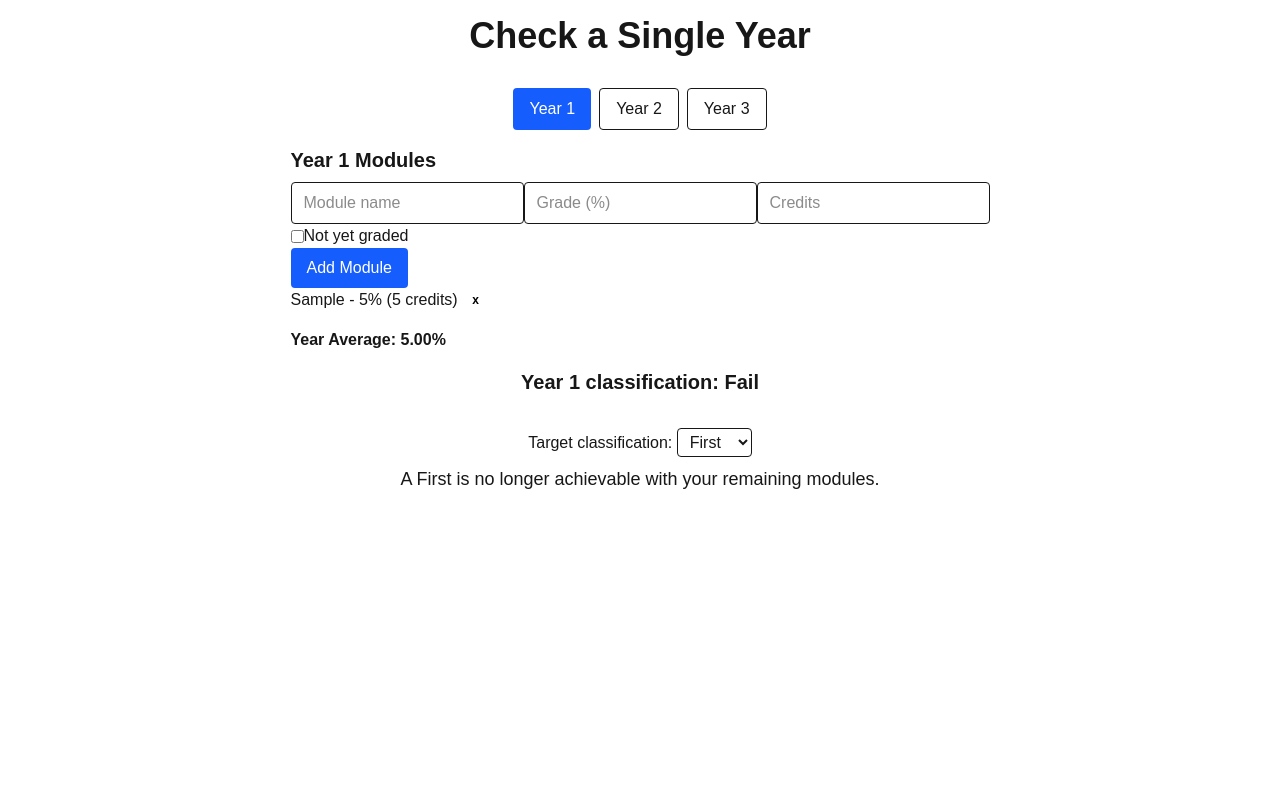
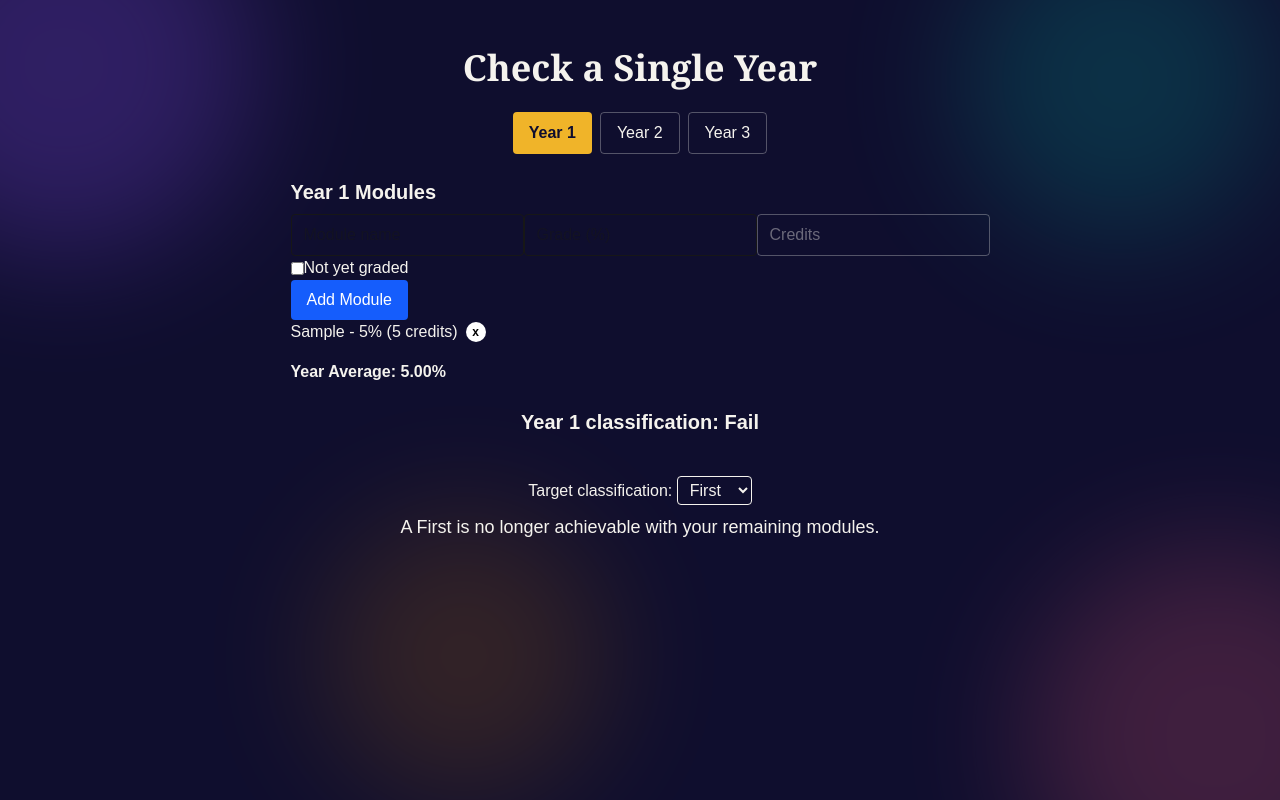
Before and after one commit to krtk119/Grade-Classification-Calculator, a Next.js app: page /single-year-calculator in a window 1280 px wide. Both pictures are taken after typing "Sample", "5", "5" into the empty fields and a click on the button "Add Module". Built offline with nearby package versions, Linux system fonts and the light colour scheme.

Commit message:
Apply consistent navy/gold theme across all pages via CalculatorShell; restyle ModuleForm and UniversitySelector; unify homepage buttons

```diff
--- a/app/degree-calculator/page.tsx
+++ b/app/degree-calculator/page.tsx
@@ -7,6 +7,7 @@ import UniversitySelector from "@/components/UniversitySelector";
 import ModuleForm from "@/components/ModuleForm";
 import { calculateOverallClassification } from "@/lib/calculations/overallClassification";
 import { calculateRequiredAverage} from "@/lib/calculations/reverseCalculator";
+import CalculatorShell from "@/components/CalculatorShell";
 
 export default function CalculatorPage() {
     const [selectedScheme, setSelectedScheme] = useState<UniversityScheme | null>(null);
@@ -27,9 +28,10 @@ export default function CalculatorPage() {
     selectedScheme && (year2Modules.length > 0 || year3Modules.length > 0)
          ? calculateRequiredAverage(years, selectedScheme, target)
          : null;
+
+
          return (
-        <main className="flex min-h-screen flex-col items-center gap-4 p-4">
-            <h1 className="text-4xl font-bold mb-4">University Grade Calculator</h1>
+        <CalculatorShell title="University Grade Calculator">
             <UniversitySelector
                 schemes={schemes}
                 selectedScheme={selectedScheme}
@@ -48,17 +50,17 @@ export default function CalculatorPage() {
                 />
             </div>
             {result && (
-                <p className="text-xl font-bold">
+                <p className="text-xl font-bold text-[#F5F3EE]">
                     Overall: {result.percentage.toFixed(2)}% - {result.classification}
                 </p>
             )}
             <div className="flex flex-col items-center gap-2 mt-4">
-  <label>
+                <label className="text-[#F5F3EE]">
                     Target classification:{" "}
                     <select
                         value={target}
                         onChange={(e) => setTarget(e.target.value)}
-      className="border rounded px-2 py-1"
+                        className="border rounded px-2 py-1 bg-[#0F0E2E] text-[#F5F3EE]"
                     >
                         <option value="First">First</option>
                         <option value="2:1">2:1</option>
@@ -67,7 +69,7 @@ export default function CalculatorPage() {
                     </select>
                 </label>
                 {reverseResult && (
-    <p className="text-lg">
+                    <p className="text-lg text-[#F5F3EE]">
                         {!reverseResult.isAchievable
                             ? `A ${target} is no longer achievable with your remaining modules.`
                             : reverseResult.requiredAverage <= 0
@@ -76,6 +78,6 @@ export default function CalculatorPage() {
                     </p>
                 )}
             </div>
-        </main>
+        </CalculatorShell>
     );
 }
--- a/app/page.tsx
+++ b/app/page.tsx
@@ -42,11 +42,11 @@ export default function Home() {
         </h1>
         <p className="text-[#F5F3EE]/70">
           Work out your UK degree classification, and what you still need to
-          score to hit your target — whether you&apos;re checking your full
+          score to hit your target, whether you&apos;re checking your full
           degree across multiple years, or just one year at a time.
         </p>
         <p className="text-sm text-[#F5F3EE]/50">
-          Supports common UK weighting patterns (e.g. 20:80, 30:70, 33:67) —
+          Supports common UK weighting patterns (e.g. 20:80, 30:70, 33:67), but always
           check your own university&apos;s regulations for exact figures.
         </p>
         <div className="flex gap-4 mt-2">
@@ -56,12 +56,12 @@ export default function Home() {
           >
             Full Degree Calculator
           </Link>
-          <Link
-            href="/single-year-calculator"
-            className="border border-[#F5F3EE]/30 text-[#F5F3EE] px-5 py-2.5 rounded-lg hover:bg-[#F5F3EE]/10 transition"
-          >
-            Check a Single Year
-          </Link>
+         <Link
+  href="/single-year-calculator"
+  className="bg-[#F0B429] text-[#0F0E2E] font-semibold px-5 py-2.5 rounded-lg hover:bg-[#F0B429]/90 transition"
+>
+  Check a Single Year
+</Link>
         </div>
       </div>
     </main>
--- a/app/single-year-calculator/page.tsx
+++ b/app/single-year-calculator/page.tsx
@@ -5,7 +5,8 @@ import { Module } from "@/types";
 import { calculateYearAverage } from "@/lib/calculations/yearAverage";
 import { classifyPercentage } from "@/lib/calculations/classify";
 import ModuleForm from "@/components/ModuleForm";
-import {calculateRequiredAverage} from "@/lib/calculations/reverseCalculator";
+import { calculateRequiredAverage } from "@/lib/calculations/reverseCalculator";
+import CalculatorShell from "@/components/CalculatorShell";
 
 const boundaries = { first: 70, twoOne: 60, twoTwo: 50, third: 40 };
 
@@ -21,23 +22,21 @@ export default function SingleYearCalculatorPage() {
     id: "single-year",
     universityName: "Single Year",
     schemeName: "100%",
-    yearWeights: {[selectedYear]: 100},
+    yearWeights: { [selectedYear]: 100 },
     boundaries,
   };
 
   const reverseResult =
     modules.length > 0
       ? calculateRequiredAverage(
-        [{id: "y", yearNumber: selectedYear, modules, countsTowardClassification: true}],
+          [{ id: "y", yearNumber: selectedYear, modules, countsTowardClassification: true }],
           singleYearScheme,
           target
         )
       : null;
 
   return (
-    <main className="flex min-h-screen flex-col items-center gap-4 p-4">
-      <h1 className="text-4xl font-bold mb-4">Check a Single Year</h1>
-
+    <CalculatorShell title="Check a Single Year">
       <div className="flex gap-2">
         {[1, 2, 3].map((y) => (
           <button
@@ -47,7 +46,9 @@ export default function SingleYearCalculatorPage() {
               setModules([]);
             }}
             className={`px-4 py-2 rounded ${
-              selectedYear === y ? "bg-blue-600 text-white" : "border"
+              selectedYear === y
+                ? "bg-[#F0B429] text-[#0F0E2E] font-semibold"
+                : "border border-[#F5F3EE]/30 text-[#F5F3EE]"
             }`}
           >
             Year {y}
@@ -62,17 +63,18 @@ export default function SingleYearCalculatorPage() {
       />
 
       {classification && (
-        <p className="text-xl font-bold">
+        <p className="text-xl font-bold text-[#F5F3EE]">
           Year {selectedYear} classification: {classification}
         </p>
       )}
+
       <div className="flex flex-col items-center gap-2 mt-4">
-  <label>
+        <label className="text-[#F5F3EE]">
           Target classification:{" "}
           <select
             value={target}
             onChange={(e) => setTarget(e.target.value)}
-      className="border rounded px-2 py-1"
+            className="border rounded px-2 py-1 bg-[#0F0E2E] text-[#F5F3EE]"
           >
             <option value="First">First</option>
             <option value="2:1">2:1</option>
@@ -81,7 +83,7 @@ export default function SingleYearCalculatorPage() {
           </select>
         </label>
         {reverseResult && (
-    <p className="text-lg">
+          <p className="text-lg text-[#F5F3EE]">
             {!reverseResult.isAchievable
               ? `A ${target} is no longer achievable with your remaining modules.`
               : reverseResult.requiredAverage <= 0
@@ -90,6 +92,6 @@ export default function SingleYearCalculatorPage() {
           </p>
         )}
       </div>
-    </main>
+    </CalculatorShell>
   );
 }
--- /dev/null
+++ b/components/CalculatorShell.tsx
@@ -0,0 +1,23 @@
+import { ReactNode } from "react";
+
+interface CalculatorShellProps {
+  title: string;
+  children: ReactNode;
+}
+
+export default function CalculatorShell({ title, children }: CalculatorShellProps) {
+  return (
+    <main className="relative min-h-screen bg-[#0F0E2E] p-4 overflow-hidden">
+      {/* soft ambient color glow across the background */}
+      <div className="absolute -top-32 -left-32 w-96 h-96 bg-violet-500 rounded-full blur-3xl opacity-25" />
+      <div className="absolute -top-20 right-0 w-80 h-80 bg-teal-500 rounded-full blur-3xl opacity-20" />
+      <div className="absolute -bottom-32 -right-32 w-96 h-96 bg-rose-400 rounded-full blur-3xl opacity-20" />
+      <div className="absolute bottom-0 left-1/4 w-72 h-72 bg-amber-500 rounded-full blur-3xl opacity-15" />
+
+      <div className="relative z-10 flex flex-col items-center gap-6 pt-8">
+        <h1 className="text-4xl font-bold text-[#F5F3EE] font-serif">{title}</h1>
+        {children}
+      </div>
+    </main>
+  );
+}
--- a/components/ModuleForm.tsx
+++ b/components/ModuleForm.tsx
@@ -41,7 +41,7 @@ export default function ModuleForm({ modules, setModules, yearLabel }: ModuleFor
 
   return (
     <div>
-      <h2 className="text-xl font-bold mb-2">{yearLabel}</h2>
+      <h2 className="text-xl font-bold mb-2 text-[#F5F3EE]">{yearLabel}</h2>
       <input
         type="text"
         value={name}
@@ -62,9 +62,9 @@ export default function ModuleForm({ modules, setModules, yearLabel }: ModuleFor
         value={credits}
         onChange={(e) => setCredits(e.target.value)}
         placeholder="Credits"
-        className="border rounded px-3 py-2"
+        className="border border-[#F5F3EE]/30 bg-transparent text-[#F5F3EE] rounded px-3 py-2 placeholder:text-[#F5F3EE]/40"
       />
-      <label className="flex items-center space-x-2">
+      <label className="flex items-center space-x-2 text-[#F5F3EE]">
         <input
           type="checkbox"
           checked={notGraded}
@@ -81,7 +81,7 @@ export default function ModuleForm({ modules, setModules, yearLabel }: ModuleFor
       <ul>
         {modules.map((m) => (
           <li key={m.id} className="flex items-center gap-2">
-          <span>
+          <span className="text-[#F5F3EE]">
             {m.name} - {m.grade !== undefined ? `${m.grade}%` : "Not yet graded"} ({m.credits} credits)
           </span>
           <button
@@ -94,7 +94,7 @@ export default function ModuleForm({ modules, setModules, yearLabel }: ModuleFor
           </li>
         ))}
       </ul>
-      <p className="mt-4 font-bold">
+      <p className="mt-4 font-bold text-[#F5F3EE]">
         Year Average: {yearAverage.toFixed(2)}%
       </p>
     </div>
--- a/components/UniversitySelector.tsx
+++ b/components/UniversitySelector.tsx
@@ -20,7 +20,7 @@ export default function UniversitySelector({
                 onSelectScheme(scheme);
             }
         }}
-        className="border rounded px-3 py-2"
+        className="border rounded px-2 py-1 bg-[#0F0E2E] text-[#F5F3EE]"
         >
         <option value="" disabled>
           Select a university scheme
```
Lines whose indentation alone changed are shown as unchanged.
